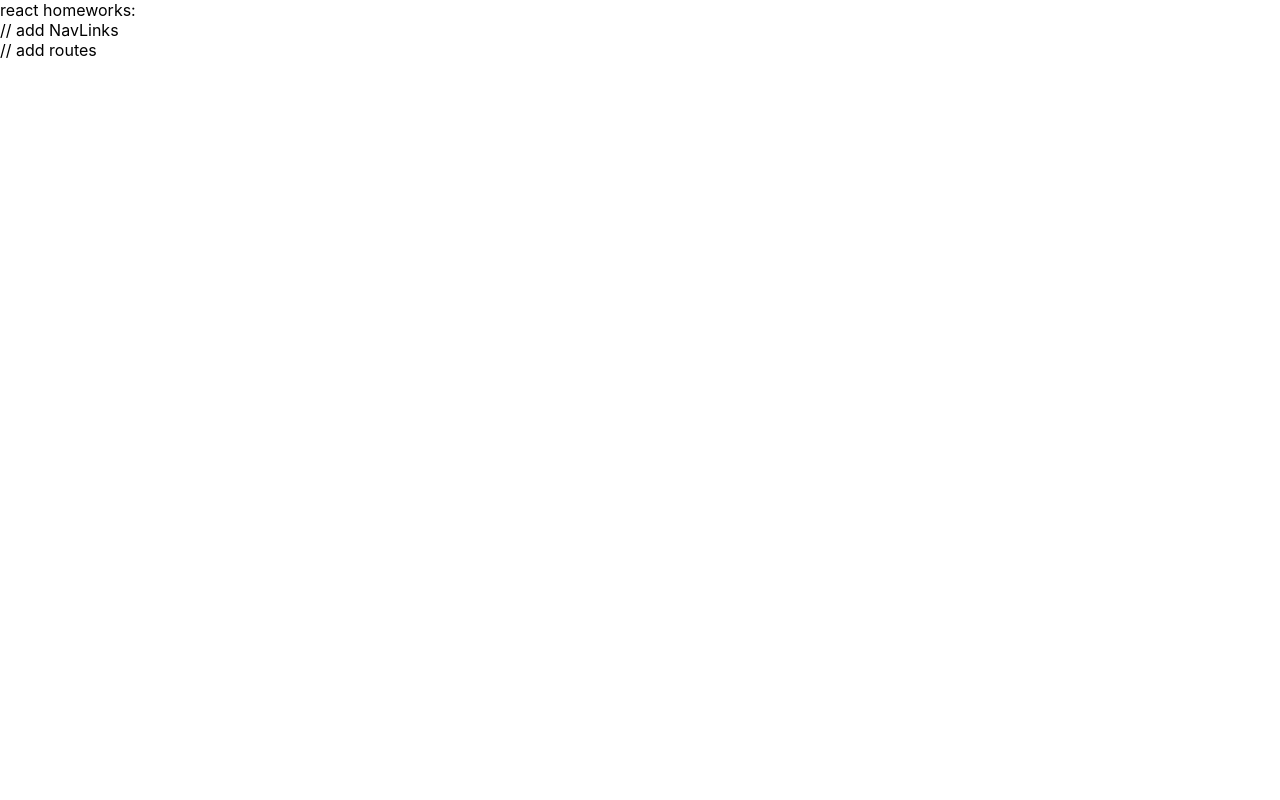
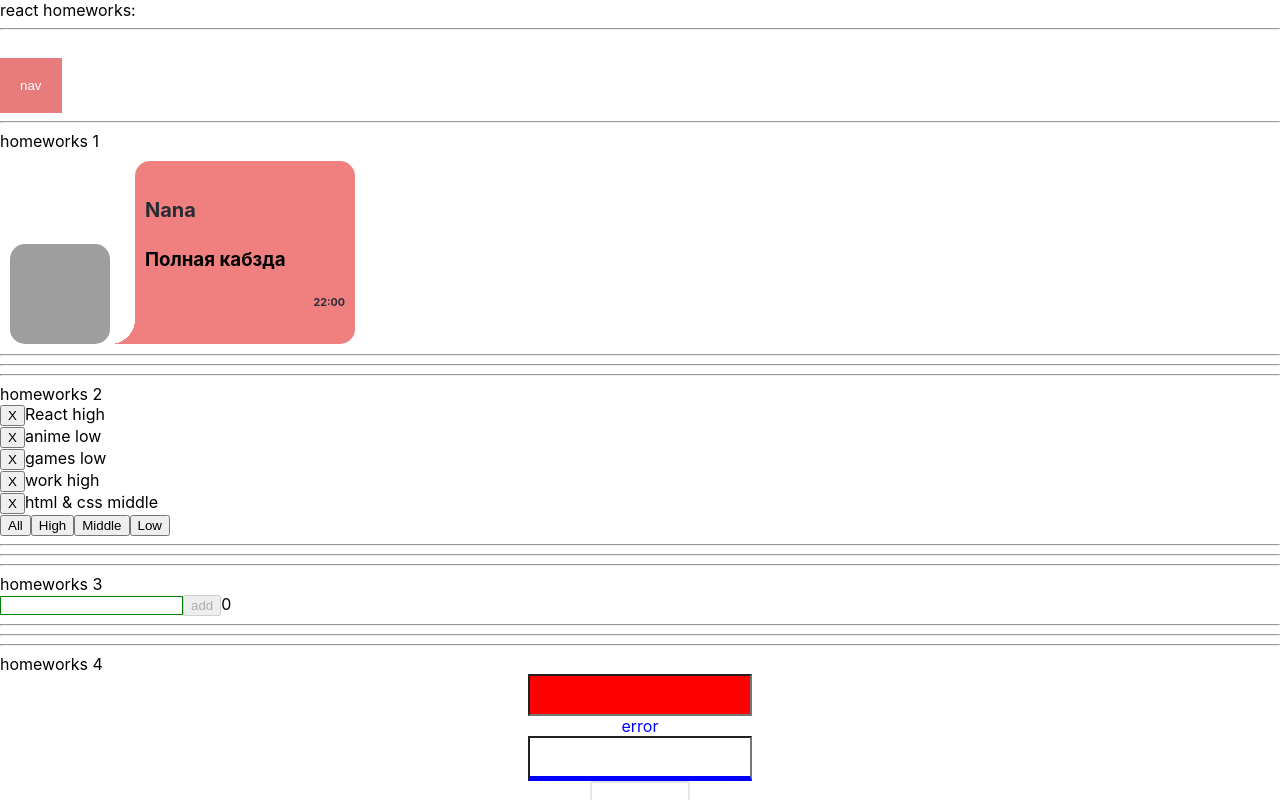
Before and after one commit to Yuliya14/HW, a React (Create React App) app: page /#/pre-junior in a window 1280 px wide. Shown: the top 800 px of the page. Built offline with nearby package versions, Linux system fonts and the light colour scheme; grey boxes are pictures that could not be loaded.

Commit message:
home work 5

```diff
--- a/package.json
+++ b/package.json
@@ -10,6 +10,7 @@
     "@types/node": "^12.0.0",
     "@types/react": "^17.0.0",
     "@types/react-dom": "^17.0.0",
+    "@types/react-router-dom": "^5.1.8",
     "@types/uuid": "^8.3.1",
     "react": "^17.0.2",
     "react-dom": "^17.0.2",
@@ -18,7 +19,6 @@
     "uuid": "^8.3.2",
     "web-vitals": "^1.0.1"
   },
-
   "homepage": "https://Yuliya14.github.io/HW",
   "scripts": {
     "start": "react-scripts start",
--- a/src/p1-main/m1-ui/u1-app/App.tsx
+++ b/src/p1-main/m1-ui/u1-app/App.tsx
@@ -1,20 +1,13 @@
 import React from 'react'
 import s from './App.module.css'
-import HW1 from '../../../p2-homeworks/h1/HW1'
-import HW2 from "../../../p2-homeworks/h2/HW2";
-import HW3 from "../../../p2-homeworks/h3/HW3";
-import HW4 from "../../../p2-homeworks/h4/HW4";
 import HW5 from '../../../p2-homeworks/h5/HW5';
 
 function App() {
     return (
         <div className={s.App}>
-            <div>react homeworks:
-            </div>
-          {/*  <HW1/>
-            <HW2/>
-            <HW3/>
-            <HW4/>*/}
+            <div>react homeworks:</div>
+            <hr/>
+
             <HW5/>
 
         </div>
--- a/src/p2-homeworks/h5/HW5.tsx
+++ b/src/p2-homeworks/h5/HW5.tsx
@@ -1,18 +1,18 @@
 import React from 'react'
 import Header from './Header'
 import Routes from './Routes'
+import {HashRouter} from "react-router-dom";
 
 function HW5() {
     return (
         <div>
-            {/*в gh-pages лучше работает HashRouter*/}
-            {/*<HashRouter>*/}
+            <HashRouter>
 
             <Header/>
 
             <Routes/>
 
-            {/*</HashRouter>*/}
+            </HashRouter>
         </div>
     )
 }
--- /dev/null
+++ b/src/p2-homeworks/h5/Header.css
@@ -0,0 +1,29 @@
+.nav {
+    position: relative;
+    display: inline-block;
+}
+.mainMenuButton {
+    background-color: #e87b7b;
+    color: white;
+    border: none;
+    cursor: pointer;
+    padding:20px;
+    margin-top:20px;
+}
+.mainMenuButton:hover {
+    background-color: #0004ff;
+}
+.dropdownChild {
+    display: none;
+    background-color: lavenderblush;
+    min-width: 200px;
+}
+.dropdownChild.NavLink {
+    color: white;
+    padding: 20px;
+    text-decoration: none;
+    display: block;
+}
+.nav:hover .dropdownChild {
+    display: block;
+}
--- a/src/p2-homeworks/h5/Header.tsx
+++ b/src/p2-homeworks/h5/Header.tsx
@@ -1,12 +1,18 @@
 import React from 'react'
+import {NavLink} from 'react-router-dom'
+import './Header.css'
+
 
 function Header() {
     return (
-        <div>
-            // add NavLinks
-
+        <div className={"nav"}>
+            <button className={"mainMenuButton"}>nav</button>
+            <div className={"dropdownChild"}>
+                <NavLink to="/pre-junior">preJunior </NavLink>
+                <NavLink to="/junior">Junior </NavLink>
+                <NavLink to="/junior-plus">Junior+</NavLink>
+            </div>
         </div>
     )
 }
-
 export default Header
--- a/src/p2-homeworks/h5/Routes.tsx
+++ b/src/p2-homeworks/h5/Routes.tsx
@@ -1,27 +1,29 @@
 import React from 'react'
+import {Redirect, Route, Switch } from 'react-router-dom'
+import PreJunior from './pages/PreJunior'
+import Error404 from "./pages/Error404";
+import Junior from "./pages/Junior";
+import JuniorPlus from "./pages/Junior+";
 
 export const PATH = {
     PRE_JUNIOR: '/pre-junior',
-    // add paths
+    JUNIOR: '/junior',
+    JUNIOR_PLUS: '/junior-plus',
+
 }
 
 function Routes() {
     return (
         <div>
-            {/*Switch выбирает первый подходящий роут*/}
-            {/*<Switch>*/}
+            <Switch>
+            <Route path={'/'} exact render={() => <Redirect to={PATH.PRE_JUNIOR}/>}/>
 
-            {/*в начале мы попадаем на страницу '/' и переходим сразу на страницу PRE_JUNIOR*/}
-            {/*exact нужен чтоб указать полное совподение (что после '/' ничего не будет)*/}
-            {/*<Route path={'/'} exact render={() => <Redirect to={PATH.PRE_JUNIOR}/>}/>*/}
+            <Route path={PATH.PRE_JUNIOR} render={() => <PreJunior/>}/>
+            <Route path={PATH.JUNIOR} render={() => <Junior/>}/>
+            <Route path={PATH.JUNIOR_PLUS} render={() => <JuniorPlus/>}/>
+            <Route render={() => <Error404/>}/>
 
-            {/*<Route path={PATH.PRE_JUNIOR} render={() => <PreJunior/>}/>*/}
-                // add routes
-
-            {/*у этого роута нет пути, он отрисуется если пользователь захочет попасть на несуществующую страницу*/}
-            {/*<Route render={() => <Error404/>}/>*/}
-
-            {/*</Switch>*/}
+            </Switch>
         </div>
     )
 }
--- /dev/null
+++ b/src/p2-homeworks/h5/pages/Error.css
@@ -0,0 +1,8 @@
+.error {
+    background-image: url("http://seo-design.net/wp-content/uploads/2019/02/5-beautiful-404-error-page-bench.co_-1024x599.png");
+    display: block;
+    margin-left: auto;
+    margin-right: auto;
+    height: 615px;
+    max-width: 710px;
+}
--- a/src/p2-homeworks/h5/pages/Error404.tsx
+++ b/src/p2-homeworks/h5/pages/Error404.tsx
@@ -1,8 +1,9 @@
 import React from 'react'
+import './Error.css'
 
 function Error404() {
     return (
-        <div>
+        <div className={"error"}>
             <div>404</div>
             <div>Page not found!</div>
             <div>—ฅ/ᐠ.̫ .ᐟ\ฅ—</div>
--- /dev/null
+++ b/src/p2-homeworks/h5/pages/Junior+.tsx
@@ -0,0 +1,12 @@
+import React from 'react'
+
+function JuniorPlus() {
+    return (
+        <div>
+            {/*<HW13/>*/}
+
+        </div>
+    )
+}
+
+export default JuniorPlus
--- /dev/null
+++ b/src/p2-homeworks/h5/pages/Junior.tsx
@@ -0,0 +1,18 @@
+import React from 'react'
+
+function Junior() {
+    return (
+        <div>
+            {/*<HW6/>*/}
+            {/*<HW7/>*/}
+            {/*<HW8/>*/}
+            {/*<HW9/>*/}
+            {/*<HW10/>*/}
+            {/*<HW11/>*/}
+            {/*<HW12/>*/}
+
+        </div>
+    )
+}
+
+export default Junior
--- a/src/p2-homeworks/h5/pages/PreJunior.tsx
+++ b/src/p2-homeworks/h5/pages/PreJunior.tsx
@@ -18,6 +18,3 @@ function PreJunior() {
 }
 
 export default PreJunior
-
-// сделайте по аналогии пустые страницы джун и джун+
-// туда будут добавляться следующие дз
```
Also changed, not shown: 1 other file (tests, documents, lock files or other folders).
